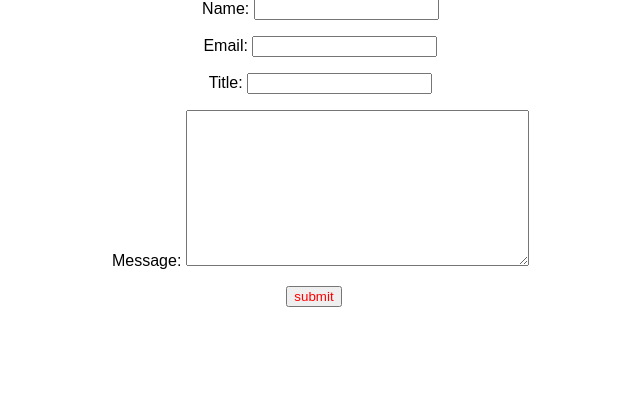
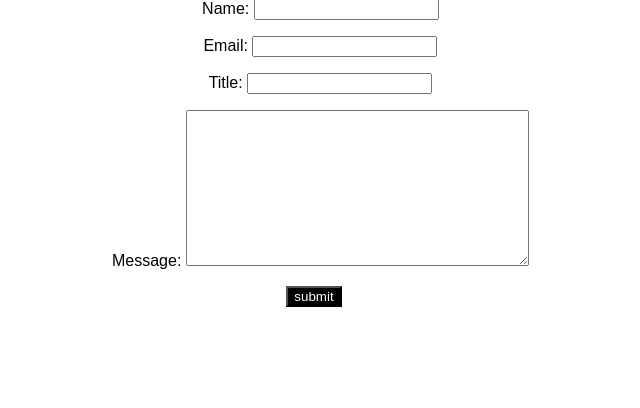
Before and after one commit to PatrickBoyn/PersonalSite, a Django app: page /contact in a window 1280 px wide. Shown: the part 189-597 px from the top of the page, without its empty margins (326-966 px from the left). Run offline with Django 3.2, Linux system fonts and the light colour scheme.

Commit message:
Don't think I am going with black and white as the colors, just playing around with styling.

```diff
--- a/personal/static/css/site.css
+++ b/personal/static/css/site.css
@@ -34,7 +34,9 @@ li{
     height:100%;
 }
 input[type="submit"]{
-    color:red;
+    background:black;
+    color:white;
+    outline:none;
 }
 a{
     text-decoration:none;
```
